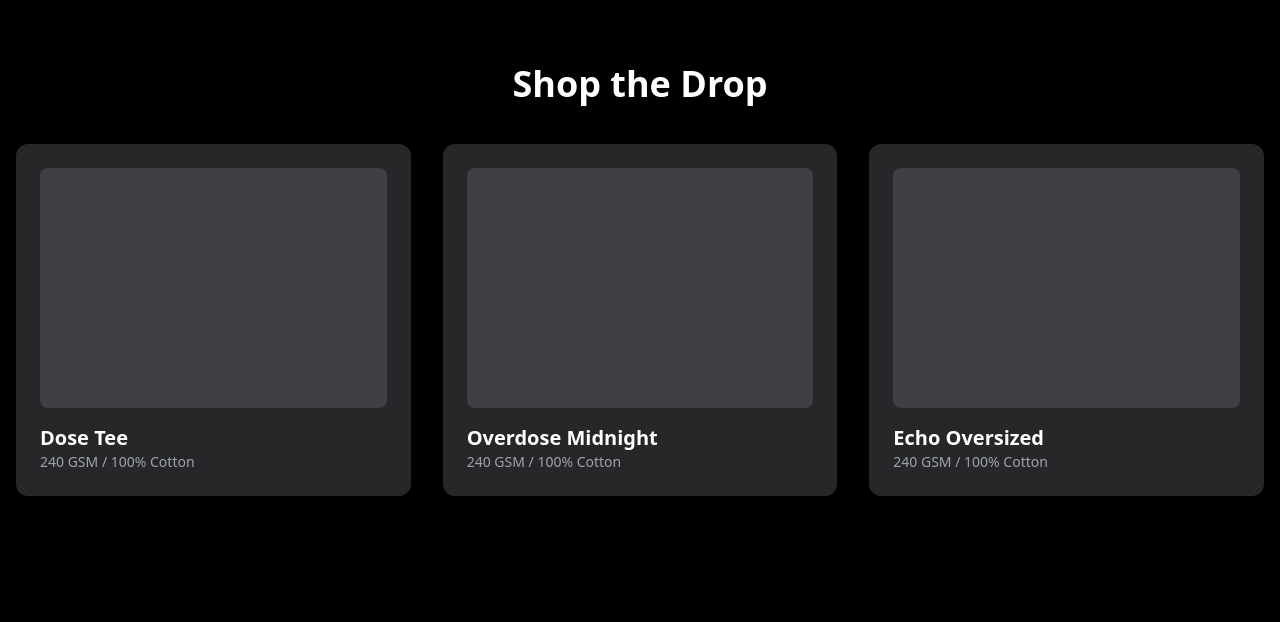
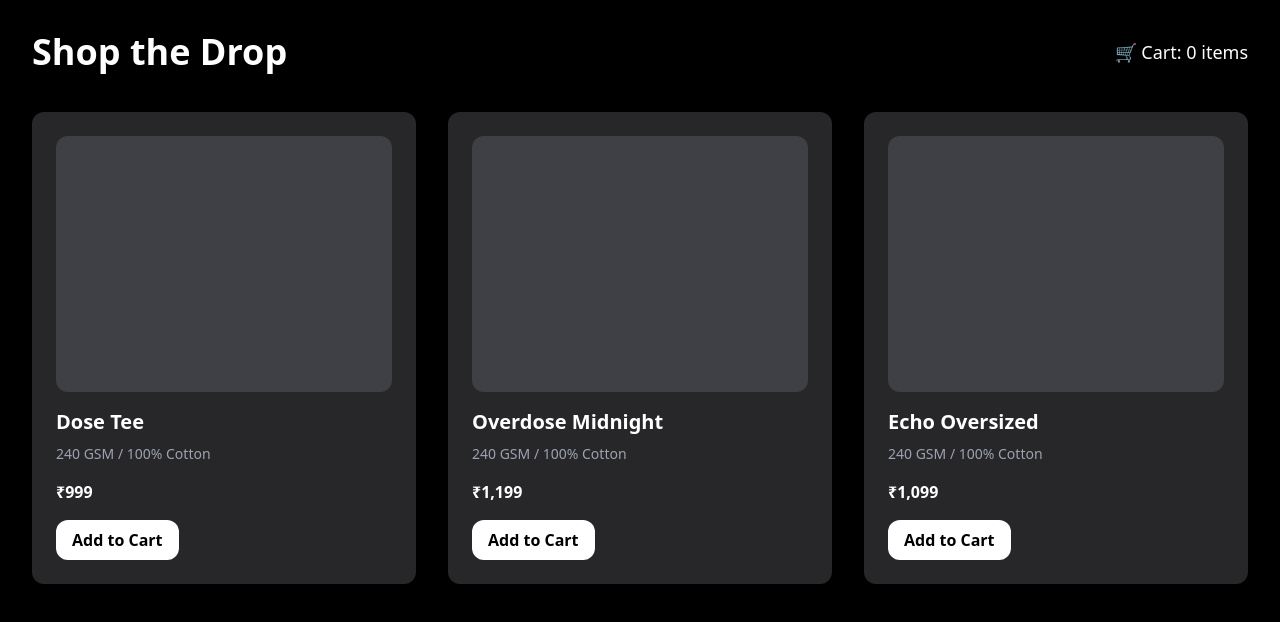
Before and after one commit to Adarsh011-maker/OVRD, a Next.js app: page /shop in a window 1280 px wide. Shown: the top 622 px of the page. Built offline with nearby package versions, Linux system fonts and the light colour scheme.

Commit message:
Added Cart Button to Shop Page

```diff
--- a/pages/shop.jsx
+++ b/pages/shop.jsx
@@ -1,16 +1,43 @@
+import { useState } from "react";
 import { Card, CardContent } from "../components/ui/card";
+import { Button } from "../components/ui/button";
 
 export default function ShopPage() {
+  const [cartItems, setCartItems] = useState([]);
+
+  const products = [
+    { id: 1, name: "Dose Tee", price: "₹999" },
+    { id: 2, name: "Overdose Midnight", price: "₹1,199" },
+    { id: 3, name: "Echo Oversized", price: "₹1,099" },
+  ];
+
+  const addToCart = (product) => {
+    setCartItems((prev) => [...prev, product]);
+  };
+
   return (
-    <main className="min-h-screen bg-black text-white px-4 py-16">
-      <h1 className="text-4xl font-bold mb-10 text-center">Shop the Drop</h1>
+    <main className="min-h-screen bg-black text-white p-8">
+      <div className="flex justify-between items-center mb-10">
+        <h1 className="text-4xl font-bold">Shop the Drop</h1>
+        <div className="text-white text-lg">
+          🛒 Cart: {cartItems.length} item{cartItems.length !== 1 ? "s" : ""}
+        </div>
+      </div>
+
       <div className="grid md:grid-cols-3 gap-8">
-        {["Dose Tee", "Overdose Midnight", "Echo Oversized"].map((item, idx) => (
-          <Card key={idx} className="bg-zinc-800 rounded-xl shadow-md">
+        {products.map((product) => (
+          <Card key={product.id} className="bg-zinc-800 text-white rounded-2xl shadow-md">
             <CardContent className="p-6">
-              <div className="h-60 bg-zinc-700 mb-4 rounded-lg" />
-              <h2 className="text-xl font-semibold">{item}</h2>
-              <p className="text-gray-400 text-sm">240 GSM / 100% Cotton</p>
+              <div className="h-64 bg-zinc-700 rounded-xl mb-4" />
+              <h3 className="text-xl font-semibold mb-2">{product.name}</h3>
+              <p className="text-gray-400 text-sm mb-4">240 GSM / 100% Cotton</p>
+              <p className="text-white text-md font-bold mb-4">{product.price}</p>
+              <Button
+                className="bg-white text-black hover:bg-gray-200 px-4 py-2 rounded-xl"
+                onClick={() => addToCart(product)}
+              >
+                Add to Cart
+              </Button>
             </CardContent>
           </Card>
         ))}
```
